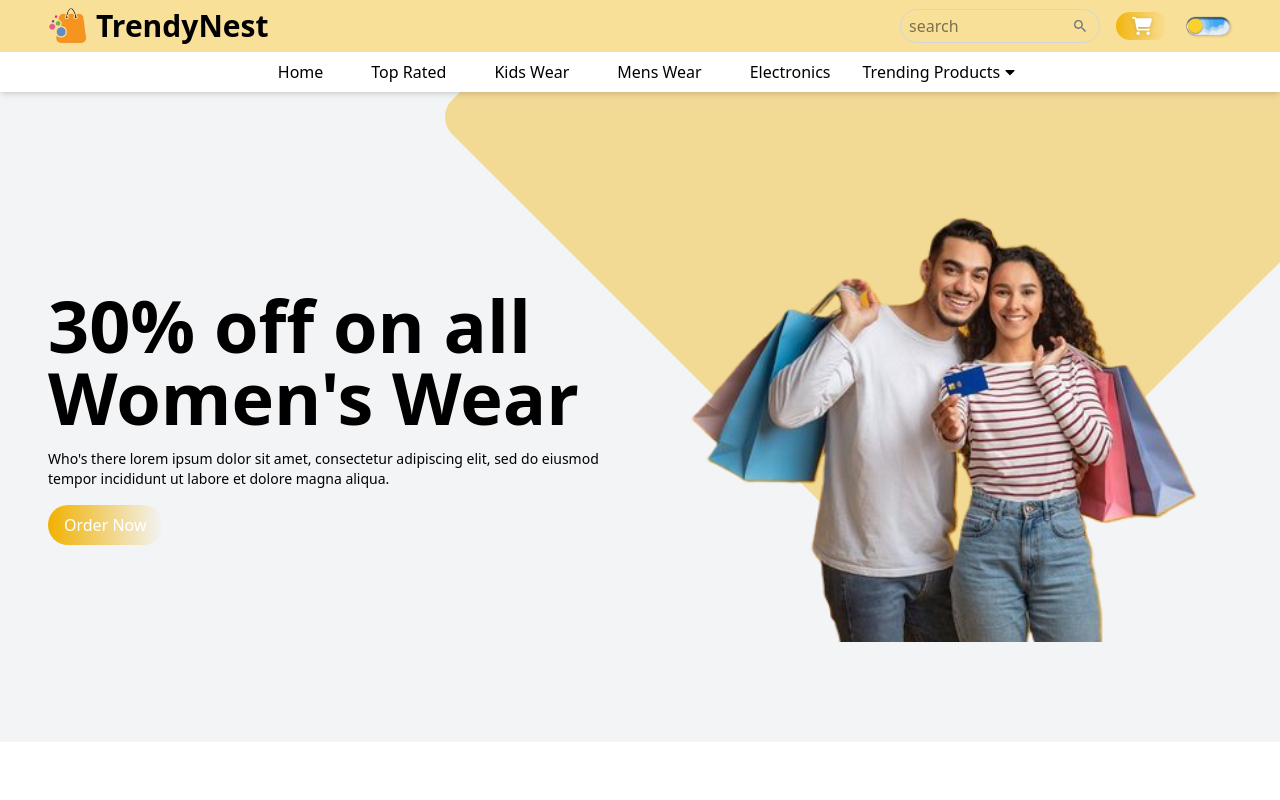
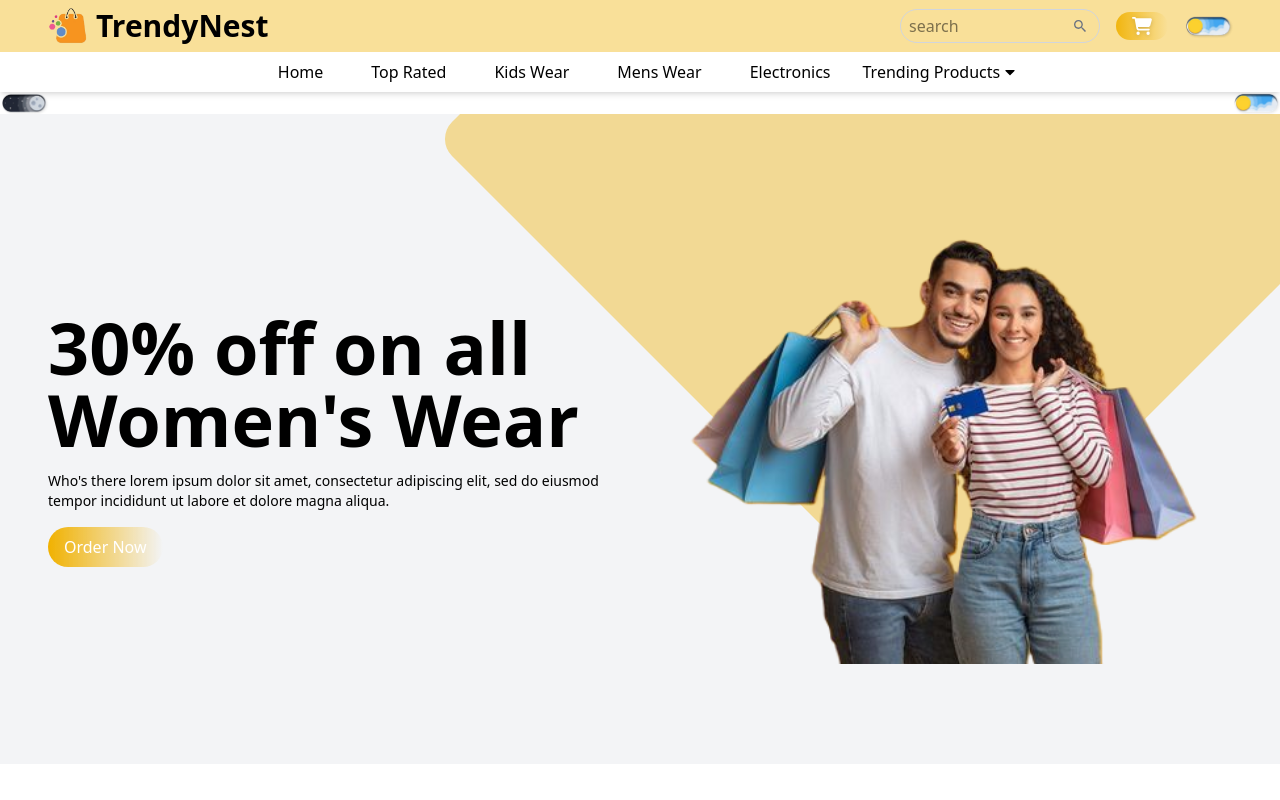
Before and after one commit to RitikaSingh2408/Ecommerce_Website, a React (Vite) app: page / in a window 1280 px wide. Shown: the top 800 px of the page. Built offline with nearby package versions, Linux system fonts and the light colour scheme.

Commit message:
Add Darkmode component

```diff
--- a/src/App.jsx
+++ b/src/App.jsx
@@ -1,5 +1,6 @@
 import React from 'react'
 import Navbar from './Components/Navbar/Navbar'
+import Darkmode from './Components/Navbar/Darkmode'
 import Hero from './Components/Hero/Hero'
 import Products from './Components/Products/Products'
 import AOS from 'aos'
@@ -30,6 +31,7 @@ const App = () => {
   return (
     <div className='bg-white dark:bg-gray-900 dark:text-white duration-200'>
      <Navbar handleOrderPopup={handleOrderPopup}/>
+     <Darkmode/>
      <Hero handleOrderPopup={handleOrderPopup}/>
      <Products/>
      <TopProducts handleOrderPopup={handleOrderPopup}/>
```
